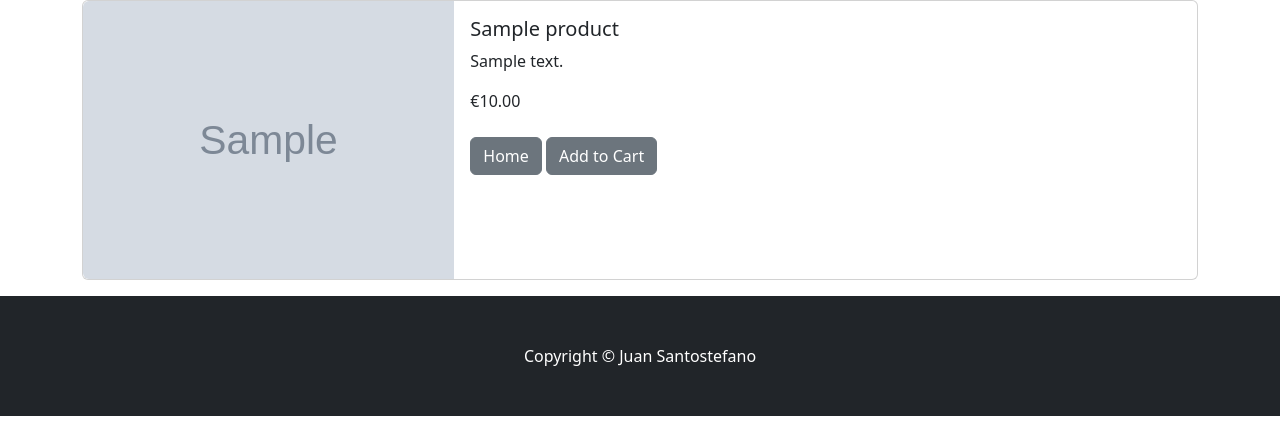
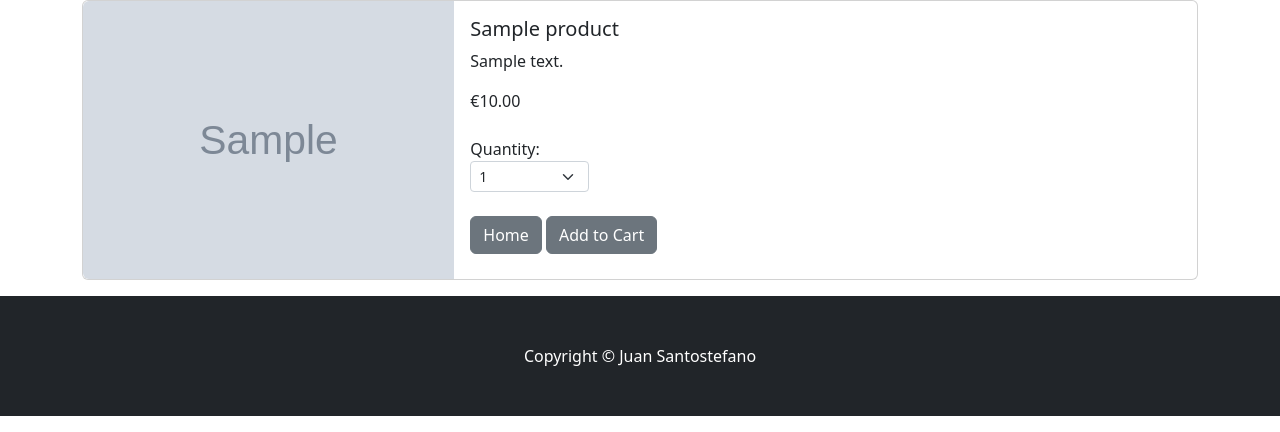
Before and after one commit to jpsantostefano/music-store, a Django app: page /product/1 in a window 1280 px wide. Shown: the part 56-488 px from the top of the page. Run offline with Django 5.2, Linux system fonts and the light colour scheme; tables that the repository leaves empty hold one stand-in row (values such as "Sample post"); grey boxes marked "Sample" are stand-in pictures; some libraries are stand-ins or nearby versions.

Commit message:
option menu to select quantity added to cart_summary.html and product.html

```diff
--- a/cart/cart.py
+++ b/cart/cart.py
@@ -13,14 +13,15 @@ class Cart():
         # This makes the cart be available on all pages of site
         self.cart = cart
 
-    def add(self, product):
+    def add(self, product, quantity):
         product_id = str(product.id)
-
+        product_qty = str(quantity)
         # Logic
         if product_id in self.cart:
             pass
         else:
-            self.cart[product_id] = {'price': str(product.price)}
+            #self.cart[product_id] = {'price': str(product.price)}
+            self.cart[product_id] = int(product_qty)
 
         self.session.modified = True
 
@@ -34,3 +35,7 @@ class Cart():
         products = Product.objects.filter(id__in=product_ids)
 
         return products
+
+    def get_quants(self):
+        quantities = self.cart
+        return quantities
--- a/cart/views.py
+++ b/cart/views.py
@@ -7,7 +7,8 @@ def cart_summary(request):
     # Get the cart
     cart = Cart(request)
     cart_products = cart.get_products
-    return render(request, "cart_summary.html",{'cart_products':cart_products})
+    quantities = cart.get_quants
+    return render(request, "cart_summary.html",{'cart_products':cart_products, "quantities":quantities})
 
 def cart_add(request):
     # Get the cart
@@ -16,10 +17,11 @@ def cart_add(request):
     if request.POST.get('action') == 'post':
         # Get stuff
         product_id = int(request.POST.get('product_id'))
+        product_qty = int(request.POST.get('product_qty'))
         # Lookup product in DB
         product = get_object_or_404(Product, id=product_id)
         # Save to session
-        cart.add(product=product)
+        cart.add(product=product, quantity=product_qty)
         # Get Cart Quantity
         cart_quantity = cart.__len__()
         # Return response
--- a/store/templates/category.html
+++ b/store/templates/category.html
@@ -11,6 +11,8 @@
                 </div>
             </div>
         </header>
+
+
         <!-- Section-->
         <section class="py-5">
             <div class="container px-4 px-lg-5 mt-5">
--- a/store/templates/home.html
+++ b/store/templates/home.html
@@ -11,6 +11,7 @@
                 </div>
             </div>
         </header>
+
         <!-- Section-->
         <section class="py-5">
             <div class="container px-4 px-lg-5 mt-5">
--- a/store/templates/product.html
+++ b/store/templates/product.html
@@ -16,6 +16,24 @@
               €{{ product.price }}
               <br>
               <br>
+
+
+            <div class="col-md-2">
+              Quantity:
+            </div>
+            <div class="col-md-2">
+              <select class="form-select form-select-sm" id="qty-cart">
+
+                <option value="1">1</option>
+                <option value="2">2</option>
+                <option value="3">3</option>
+                <option value="4">4</option>
+                <option value="5">5</option>
+              </select>
+            </div>
+
+              <br>
+
               <a href="{% url 'home' %}" class="btn btn-secondary">Home</a>
               <button type="button" class="btn btn-secondary" value="{{ product.id }}" id="add-cart">Add to Cart</button>
             </div>
--- a/store/views.py
+++ b/store/views.py
@@ -6,6 +6,7 @@ from django.contrib.auth.models import User
 from django.contrib.auth.forms import UserCreationForm
 from .forms import SignUpForm
 from django import forms
+
 
 def category(request, cat):
     try:
```
Also changed, not shown: cart/templates/cart_summary.html (+25 -1 lines).
